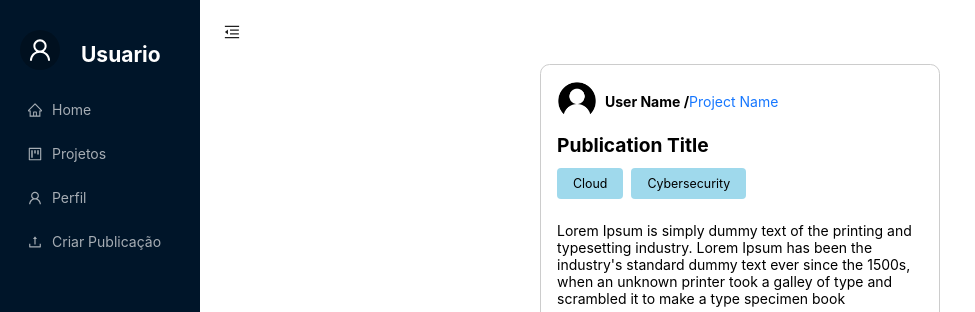
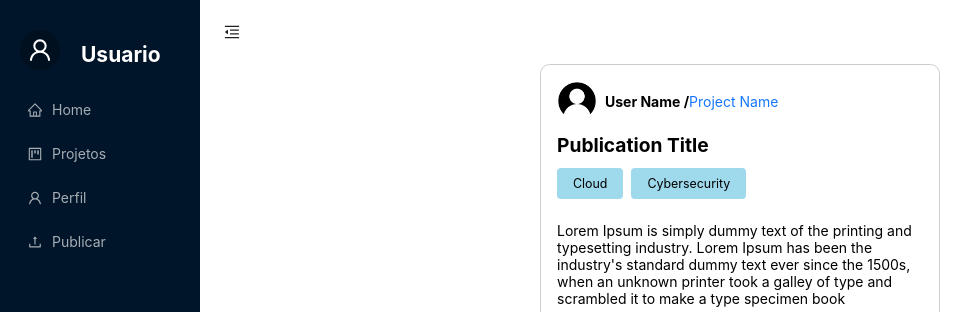
Before and after one commit to NASA-ScienceHub-App/ScienceHub-App-Frontend, a React (Vite) app: page /home in a window 1280 px wide. Shown: the top 312 px of the page, without its empty margins (0-975 px from the left). Built offline with nearby package versions, Linux system fonts and the light colour scheme.

Commit message:
:art: novo icone

```diff
--- a/src/pages/Sidebar/Sidebar.jsx
+++ b/src/pages/Sidebar/Sidebar.jsx
@@ -1,8 +1,8 @@
 import {
     HomeOutlined,
     ProjectOutlined,
+    UploadOutlined,
     UserOutlined,
-    UploadOutlined,
 } from "@ant-design/icons";
 import { Avatar, Menu, Space } from "antd";
 import Sider from "antd/es/layout/Sider";
@@ -54,7 +54,7 @@ export default function Sidebar({ collapsed }) {
                         {
                             key: "/form-publication",
                             icon: <UploadOutlined />,
-                            label: "Criar Publicação",
+                            label: "Publicar",
                         },
                     ]}
                 />
```
